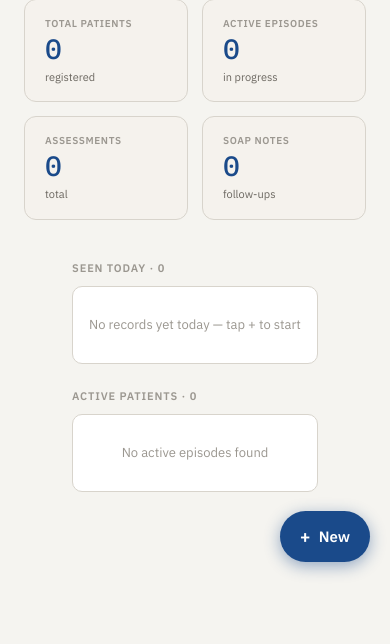
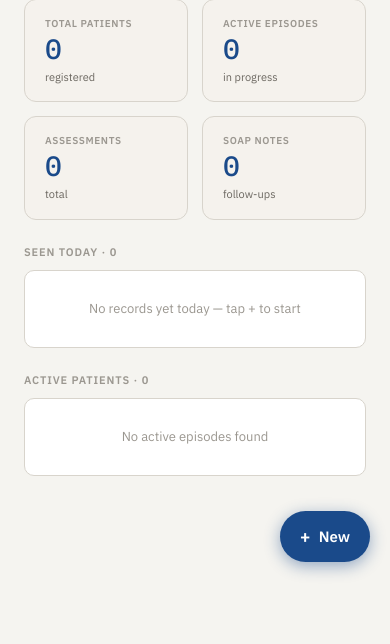
Before and after one commit to PcGoDz/PT_Assessment_Form, a Flask app: page / in a window 390 px wide. Shown: the part 254-898 px from the top of the page. After the commit the page ends 829 px from the top, so only its background shows below. Run offline with Flask 3, Linux system fonts and the light colour scheme; data that the repository does not hold is empty.

Commit message:
fix: remove dash-content max-width centering, make patient grid responsive

```diff
--- a/static/css/style.css
+++ b/static/css/style.css
@@ -860,12 +860,11 @@ body.dark .dash-header { background: linear-gradient(135deg, #0f1f35, #1a3060);
 
 /* Dashboard content */
 .dash-content {
-  max-width: 480px;
-  margin: 0 auto;
-  padding: 16px 16px 100px;
+  width: 100%;
+  padding: 0 0 100px;
 }
 @media (min-width: 769px) {
-  .dash-content { max-width: 900px; padding-bottom: 32px; }
+  .dash-content { padding-bottom: 32px; }
 }
 
 .dash-section { margin-bottom: 24px; }
@@ -955,11 +954,11 @@ body.dark .dash-header { background: linear-gradient(135deg, #0f1f35, #1a3060);
 /* Active Patients grid */
 .active-pts-grid {
   display: grid;
-  grid-template-columns: 1fr 1fr;
+  grid-template-columns: repeat(auto-fill, minmax(200px, 1fr));
   gap: 8px;
 }
-@media (min-width: 769px) {
-  .active-pts-grid { grid-template-columns: repeat(4, 1fr); }
+@media (max-width: 600px) {
+  .active-pts-grid { grid-template-columns: 1fr 1fr; }
 }
 .active-pt-card {
   background: var(--surface);
```
